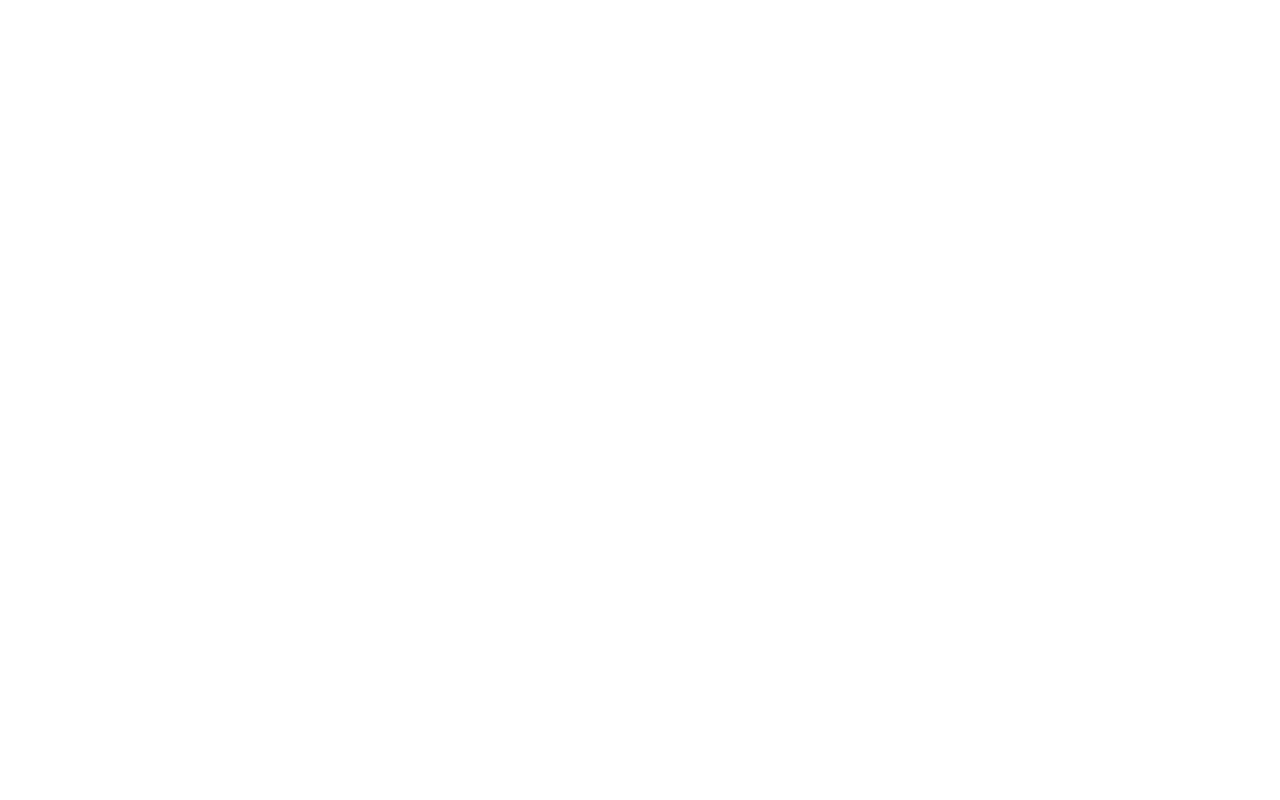
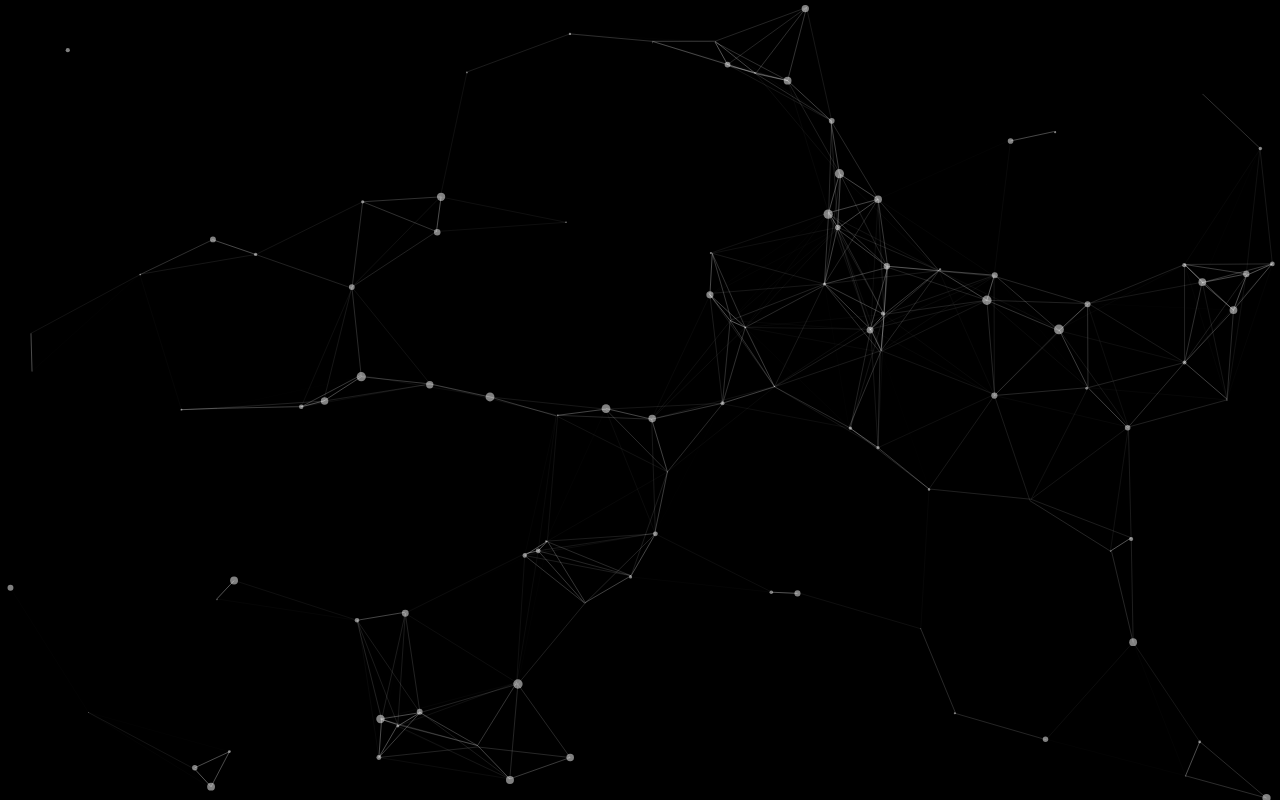
Before and after one commit to OxSama/audio-particles-visualizer, a plain HTML site: page index.html in a window 1280 px wide. Drawn offline with nearby package versions, Linux system fonts and the light colour scheme.

Commit message:
cdn working

```diff
--- /dev/null
+++ b/app.js
@@ -0,0 +1,54 @@
+particlesJS('particles-js', {
+    particles: {
+        number: { value: 80, density: { enable: true, value_area: 800 } },
+        color: { value: '#ffffff' },
+        shape: {
+            type: 'circle',
+            stroke: { width: 0, color: '#000000' },
+            polygon: { nb_sides: 5 },
+        },
+        opacity: {
+            value: 0.5,
+            random: false,
+            anim: { enable: false, speed: 1, opacity_min: 0.1, sync: false },
+        },
+        size: {
+            value: 5,
+            random: true,
+            anim: { enable: false, speed: 40, size_min: 0.1, sync: false },
+        },
+        line_linked: {
+            enable: true,
+            distance: 150,
+            color: '#ffffff',
+            opacity: 0.4,
+            width: 1,
+        },
+        move: {
+            enable: true,
+            speed: 6,
+            direction: 'none',
+            random: false,
+            straight: false,
+            out_mode: 'out',
+            bounce: false,
+            attract: { enable: false, rotateX: 600, rotateY: 1200 },
+        },
+    },
+    interactivity: {
+        detect_on: 'canvas',
+        events: {
+            onhover: { enable: true, mode: 'repulse' },
+            onclick: { enable: true, mode: 'push' },
+            resize: true,
+        },
+        modes: {
+            grab: { distance: 400, line_linked: { opacity: 1 } },
+            bubble: { distance: 400, size: 40, duration: 2, opacity: 8, speed: 3 },
+            repulse: { distance: 200, duration: 0.4 },
+            push: { particles_nb: 4 },
+            remove: { particles_nb: 2 },
+        },
+    },
+    retina_detect: true,
+});
--- a/index.css
+++ b/index.css
@@ -17,13 +17,8 @@ body {
     position: absolute;
     width: 100%;
     height: 100%;
-    background-color: #b61924;
-    background-image: url("");
-    background-repeat: no-repeat;
-    background-size: cover;
-    background-position: 50% 50%;
-  }
-
+    background-color: #000000; /* Any background color you prefer */
+}
   /* ---- stats.js ---- */
 
   .count-particles{
--- a/index.html
+++ b/index.html
@@ -1,12 +1,16 @@
 <!DOCTYPE html>
 <html lang="en">
-<head>
-    <meta charset="UTF-8">
-    <meta name="viewport" content="width=device-width, initial-scale=1.0">
+  <head>
+    <meta charset="UTF-8" />
+    <meta name="viewport" content="width=device-width, initial-scale=1.0" />
     <title>Particles Dance</title>
-    <link rel="stylesheet" href="index.css">
-</head>
-<body>
+    <link rel="stylesheet" href="index.css" />
+    <script src="https://cdn.jsdelivr.net/npm/particles.js@2.0.0/particles.min.js"></script>
+  </head>
 
-</body>
+  <body>
+    <div id="particles-js"></div>
+
+    <script src="app.js"></script>
+  </body>
 </html>
```
Also changed, not shown: stats.js (added, +17 -0 lines).
